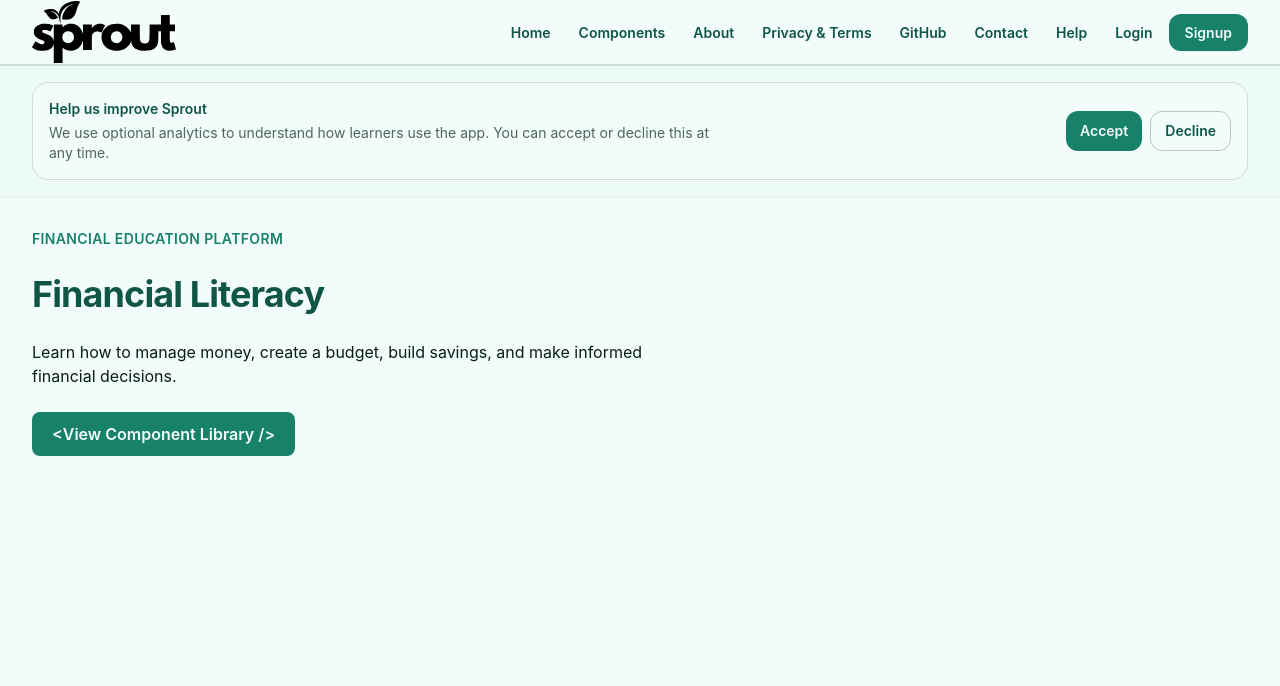
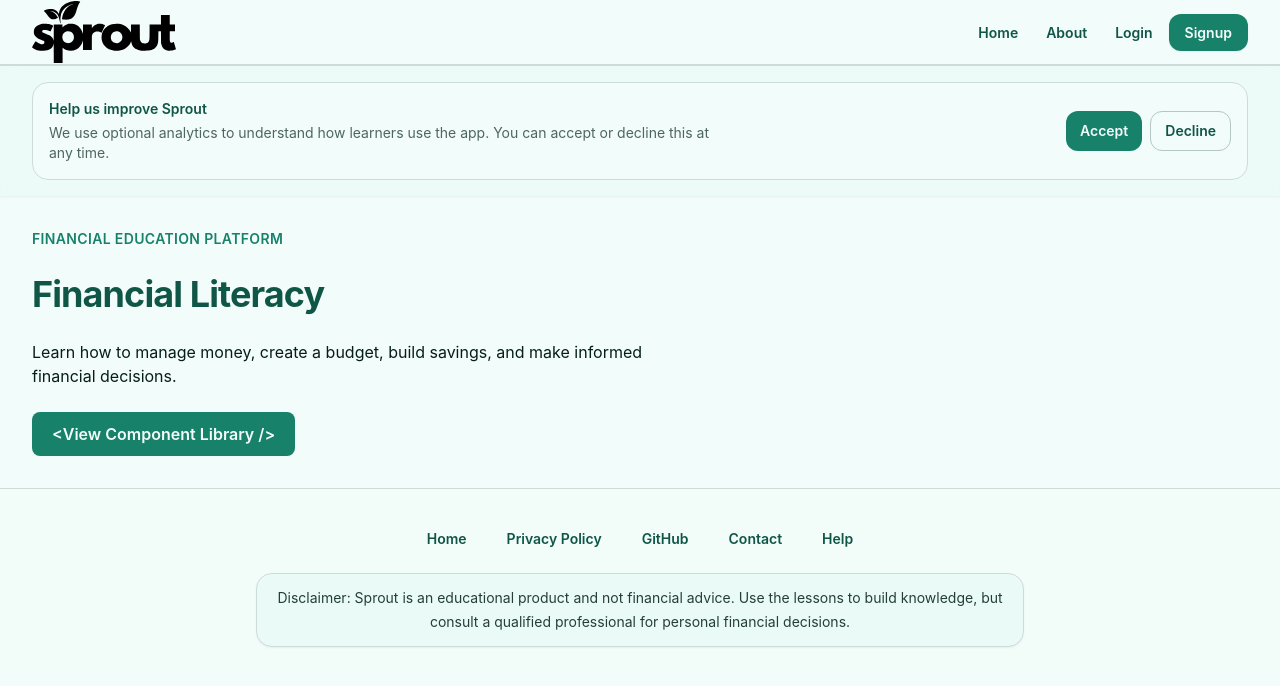
Before and after one commit to Code-the-Dream-School/summer-26-js-practicum-team2, a React (Vite) app in the folder frontend/: page / in a window 1280 px wide. Shown: the top 686 px of the page. Built offline with nearby package versions, Linux system fonts and the light colour scheme.

Commit message:
Add Footer Component with disclaimer and migrate some links from NavBar there

```diff
--- a/frontend/src/components/layout/MainLayout.jsx
+++ b/frontend/src/components/layout/MainLayout.jsx
@@ -1,6 +1,7 @@
 import { Outlet } from 'react-router'
 import NavBar from '../ui/NavBar.jsx'
 import ConsentBanner from '../ui/ConsentBanner.jsx'
+import Footer from '../ui/Footer.jsx'
 
 function MainLayout() {
   return (
@@ -10,6 +11,7 @@ function MainLayout() {
       <main className="mx-auto w-full max-w-7xl px-4 py-8 sm:px-6 lg:px-8">
         <Outlet />
       </main>
+      <Footer />
     </div>
   )
 }
--- /dev/null
+++ b/frontend/src/components/ui/Footer.jsx
@@ -0,0 +1,42 @@
+import { Link } from 'react-router'
+
+const footerLinks = [
+  { label: 'Home', to: '/' },
+  { label: 'Privacy Policy', to: '/privacy' },
+  {
+    label: 'GitHub',
+    href: 'https://github.com/Code-the-Dream-School/summer-26-js-practicum-team2',
+  },
+  { label: 'Contact', href: '/contact' },
+  { label: 'Help', href: '/help' },
+]
+
+function Footer() {
+  return (
+    <footer className="border-t border-neutral-200 bg-surface-app/90 px-4 py-8 text-sm text-neutral-600 sm:px-6 lg:px-8">
+      <div className="mx-auto flex max-w-7xl flex-col items-center gap-4 text-center">
+        <nav
+          aria-label="Footer navigation"
+          className="flex flex-wrap justify-center gap-3 sm:gap-4"
+        >
+          {footerLinks.map((link) => (
+            <Link
+              key={link.label}
+              to={link.to}
+              className="rounded-lg px-3 py-2 font-semibold text-heading transition-colors hover:bg-surface-inset hover:text-primary"
+            >
+              {link.label}
+            </Link>
+          ))}
+        </nav>
+
+        <p className="max-w-3xl rounded-2xl border border-neutral-200 bg-surface-raised px-4 py-3 text-sm leading-6 text-neutral-700 shadow-sm">
+          Disclaimer: Sprout is an educational product and not financial advice. Use the lessons to
+          build knowledge, but consult a qualified professional for personal financial decisions.
+        </p>
+      </div>
+    </footer>
+  )
+}
+
+export default Footer
--- a/frontend/src/components/ui/NavBar.jsx
+++ b/frontend/src/components/ui/NavBar.jsx
@@ -4,15 +4,7 @@ import logo from '../../assets/logo.svg'
 
 const primaryLinks = [
   { label: 'Home', href: '/' },
-  { label: 'Components', href: '/dev/components' },
   { label: 'About', href: '/about' },
-  { label: 'Privacy & Terms', href: '/privacy' },
-  {
-    label: 'GitHub',
-    href: 'https://github.com/Code-the-Dream-School/summer-26-js-practicum-team2',
-  },
-  { label: 'Contact', href: '/contact' },
-  { label: 'Help', href: '/help' },
 ]
 
 export default function NavBar({
```
